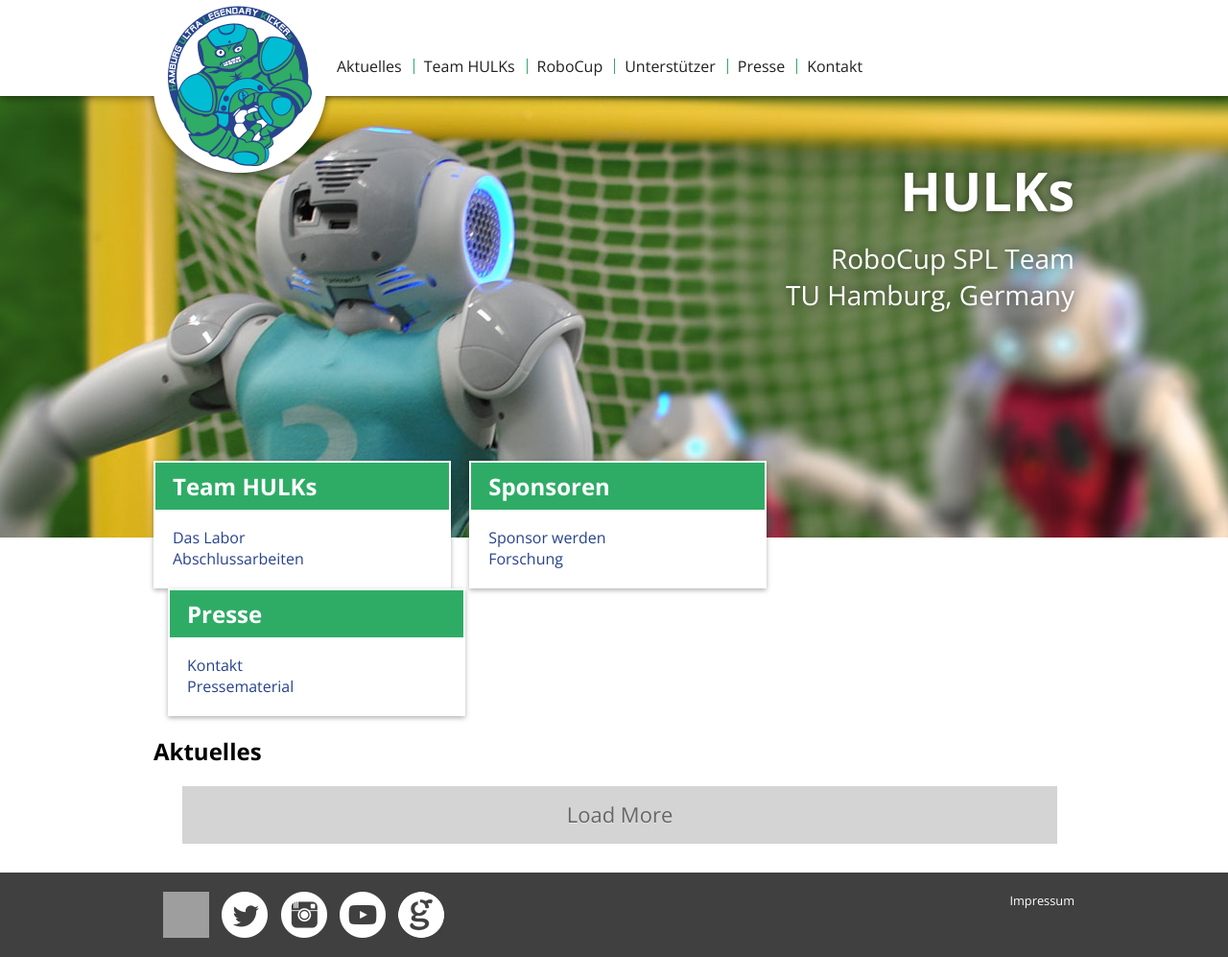
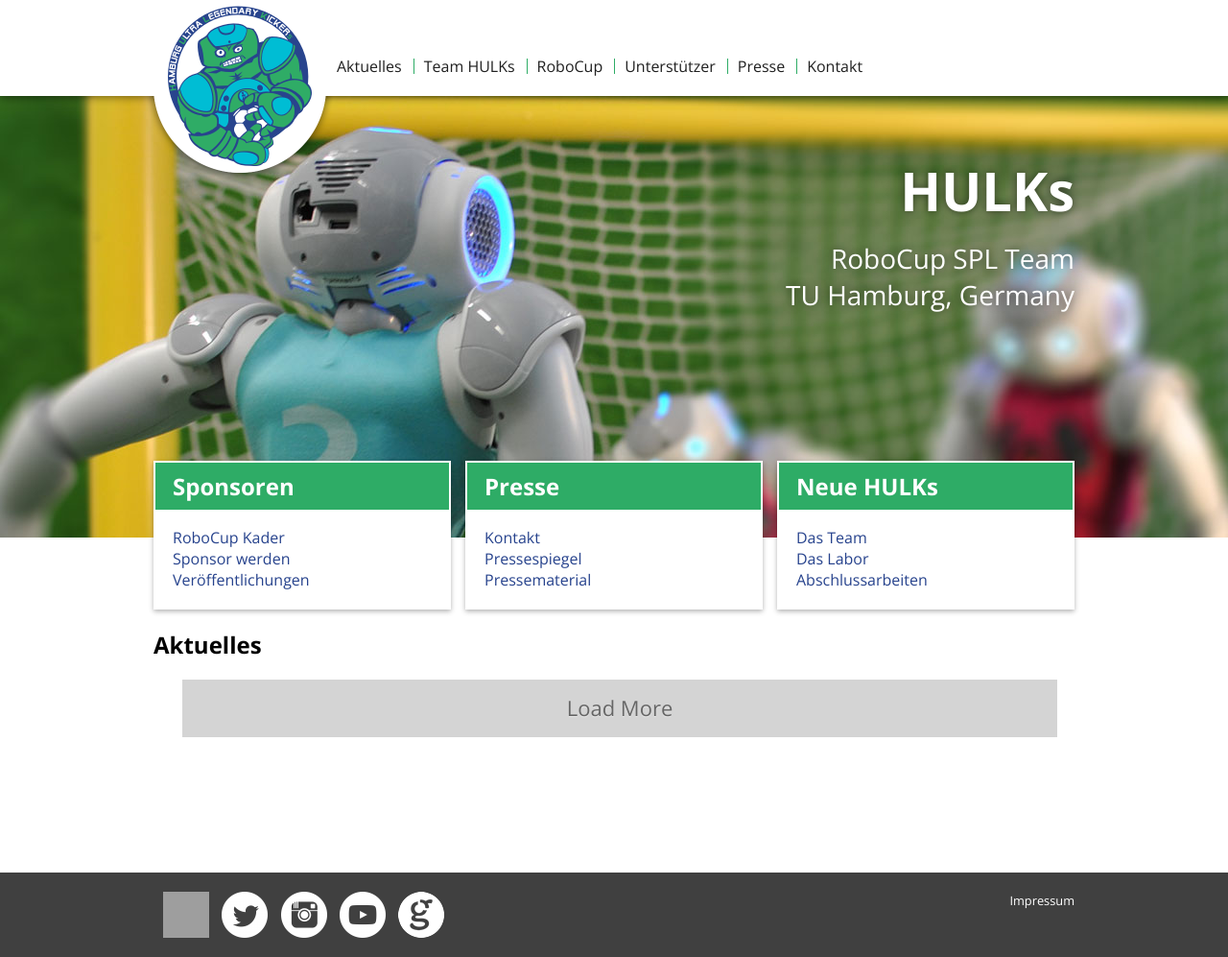
Before and after one commit to HULKs/hulks.github.io, a Jekyll site: the page built from index.html, in a window 1280 px wide and 997 px high. Shown: the whole window at 96% size. Built offline with Jekyll 4.4.1, drawn with Linux system fonts in a browser that asks for light colours; nearby versions of some CDN libraries; grey boxes are pictures that could not be loaded.

Commit message:
Back to 3 entries

```diff
--- a/index.html
+++ b/index.html
@@ -23,24 +23,25 @@
 <div class="container">
   <div class="hero-nav">
     <div class="box">
-            <h2>Team HULKs</h2>
-            <ul>
-                <li><a href="{{site.path}}/teamhulks/lab.html">Das Labor</a></li>
-                <li><a href="{{site.path}}/teamhulks/publications.html#openThesises">Abschlussarbeiten</a></li>
-            </ul>
-        </div>
-        <div class="box">
       <h2>Sponsoren</h2>
       <ul>
+        <li><a href="{{site.path}}/robocup/team.html">RoboCup Kader</a></li>
         <li><a href="{{site.path}}/unterstuetzer/howto.html">Sponsor werden</a></li>
-                <li><a href="{{site.path}}/teamhulks/publications.html#publications">Forschung</a></li>
+        <li><a href="{{site.path}}/teamhulks/publications.html#publications">Veröffentlichungen</a></li>
       </ul>
-        </div>
-        <div class="box">
+    </div><div class="box">
       <h2>Presse</h2>
       <ul>
         <li><a href="{{site.path}}/kontakt/">Kontakt</a></li>
+        <li><a href="{{site.path}}/presse">Pressespiegel</a></li>
         <li><a href="{{site.path}}/presse">Pressematerial</a></li>
+      </ul>
+    </div><div class="box">
+      <h2>Neue HULKs</h2>
+      <ul>
+        <li><a href="{{site.path}}/teamhulks/">Das Team</a></li>
+        <li><a href="{{site.path}}/teamhulks/lab.html">Das Labor</a></li>
+        <li><a href="{{site.path}}/teamhulks/publications.html#openThesises">Abschlussarbeiten</a></li>
       </ul>
     </div>
   </div>
```
Lines whose indentation alone changed are shown as unchanged.
